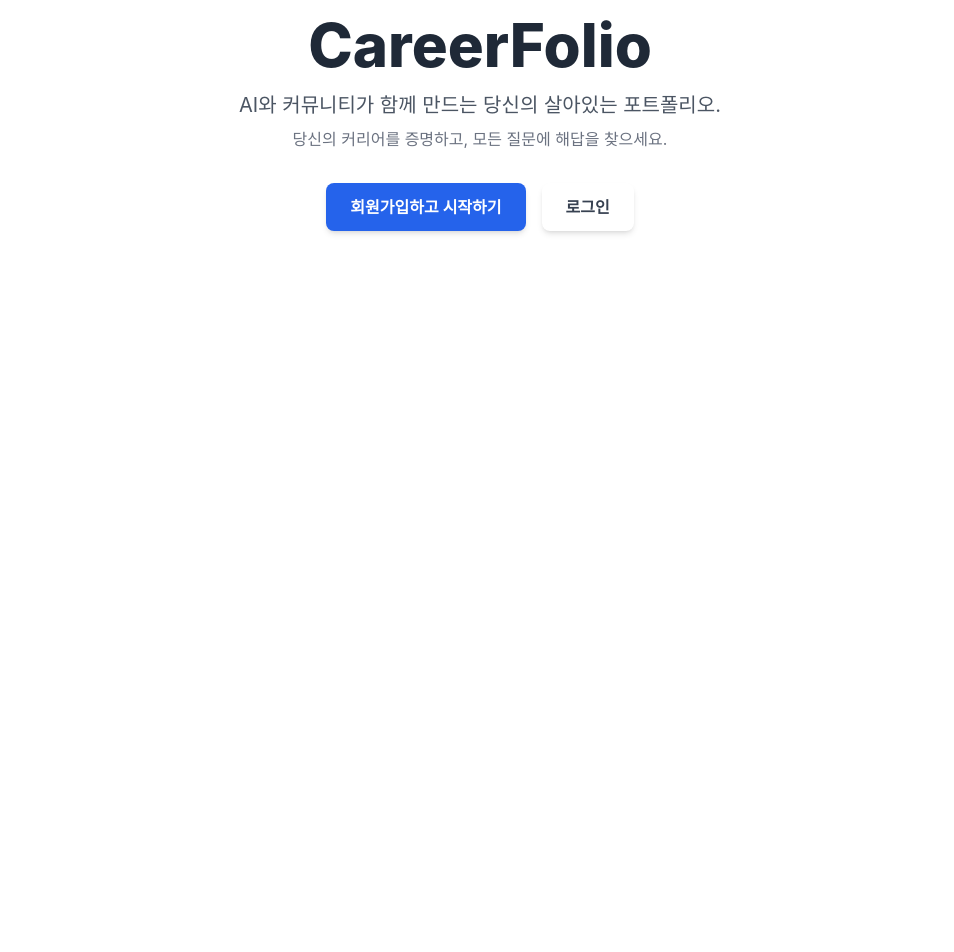
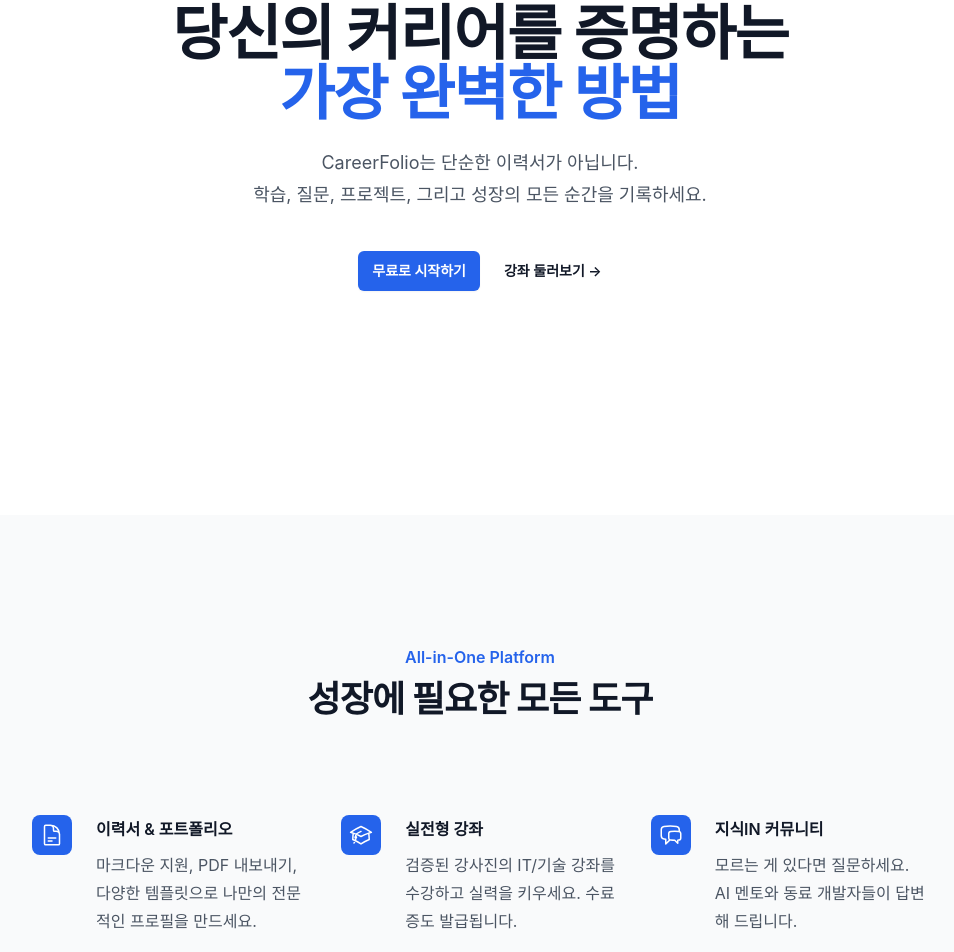
Before and after one commit to ycs-201707010/career-folio-client, a React (Vite) app: page / in a window 1280 px wide. Shown: the part 341-1293 px from the top of the page, without its empty margins (160-1114 px from the left). Before the commit the page ends 864 px from the top, so only its background shows below. Built offline with nearby package versions, Linux system fonts and the light colour scheme; no server answers; a web font is replaced by a local one.

Commit message:
251210 add all-New HomePage and modify Login Handle

```diff
--- a/src/pages/HomePage.jsx
+++ b/src/pages/HomePage.jsx
@@ -1,37 +1,258 @@
 import React from "react";
-import { Link } from "react-router-dom"; // react-router-dom의 Link 컴포넌트 사용
+import { Link } from "react-router-dom";
+import { useAuth } from "../context/AuthContext";
+import { useQuery } from "@tanstack/react-query";
+import axios from "axios";
+import ActivityGraph from "../components/ActivityGraph"; // (잔디 컴포넌트 재사용)
+import {
+  AcademicCapIcon,
+  ChatBubbleLeftRightIcon,
+  DocumentTextIcon,
+  RocketLaunchIcon,
+  ArrowRightIcon,
+} from "@heroicons/react/24/outline";
 
-function HomePage() {
-  return (
-    <div className="min-h-screen flex flex-col items-center justify-center text-center p-4">
-      <div className="max-w-2xl">
-        <h1 className="text-4xl md:text-6xl font-extrabold text-gray-800">
-          CareerFolio
+const API_BASE_URL =
+  import.meta.env.VITE_API_BASE_URL || "http://localhost:8080";
+
+// --- API 함수: 내 활동(잔디) 데이터 가져오기 ---
+const fetchMyActivity = async (userId) => {
+  const { data } = await axios.get(
+    `${API_BASE_URL}/api/profile/${userId}/activity`
+  );
+  return data;
+};
+
+// --------------------------------------------------
+// 1. 비로그인용: 랜딩 페이지 (Landing View)
+// --------------------------------------------------
+const LandingView = () => (
+  <div className="bg-white">
+    {/* Hero Section */}
+    <div className="relative isolate px-6 pt-14 lg:px-8">
+      <div className="mx-auto max-w-2xl py-32 sm:py-48 lg:py-56 text-center">
+        <h1 className="text-4xl font-bold tracking-tight text-gray-900 sm:text-6xl">
+          당신의 커리어를 증명하는 <br />
+          <span className="text-blue-600">가장 완벽한 방법</span>
         </h1>
-        <p className="mt-4 text-lg md:text-xl text-gray-600">
-          AI와 커뮤니티가 함께 만드는 당신의 살아있는 포트폴리오.
+        <p className="mt-6 text-lg leading-8 text-gray-600">
+          CareerFolio는 단순한 이력서가 아닙니다. <br />
+          학습, 질문, 프로젝트, 그리고 성장의 모든 순간을 기록하세요.
         </p>
-        <p className="mt-2 text-md text-gray-500">
-          당신의 커리어를 증명하고, 모든 질문에 해답을 찾으세요.
-        </p>
-
-        <div className="mt-8 flex justify-center gap-4">
+        <div className="mt-10 flex items-center justify-center gap-x-6">
           <Link
-            to="/signup" // 회원가입 페이지 경로
-            className="px-6 py-3 bg-blue-600 text-white font-semibold rounded-lg shadow-md hover:bg-blue-700 focus:outline-none focus:ring-2 focus:ring-blue-500 focus:ring-opacity-75 transition duration-200"
+            to="/signup"
+            className="rounded-md bg-blue-600 px-3.5 py-2.5 text-sm font-semibold text-white shadow-sm hover:bg-blue-500 focus-visible:outline focus-visible:outline-2 focus-visible:outline-offset-2 focus-visible:outline-blue-600"
           >
-            회원가입하고 시작하기
+            무료로 시작하기
           </Link>
           <Link
-            to="/login" // 로그인 페이지 경로 (미리 추가)
-            className="px-6 py-3 bg-white text-gray-700 font-semibold rounded-lg shadow-md hover:bg-gray-100 focus:outline-none focus:ring-2 focus:ring-gray-300 focus:ring-opacity-75 transition duration-200"
+            to="/courses"
+            className="text-sm font-semibold leading-6 text-gray-900"
           >
-            로그인
+            강좌 둘러보기 <span aria-hidden="true">→</span>
           </Link>
         </div>
       </div>
     </div>
+
+    {/* Feature Section */}
+    <div className="bg-gray-50 py-24 sm:py-32">
+      <div className="mx-auto max-w-7xl px-6 lg:px-8">
+        <div className="mx-auto max-w-2xl lg:text-center">
+          <h2 className="text-base font-semibold leading-7 text-blue-600">
+            All-in-One Platform
+          </h2>
+          <p className="mt-2 text-3xl font-bold tracking-tight text-gray-900 sm:text-4xl">
+            성장에 필요한 모든 도구
+          </p>
+        </div>
+        <div className="mx-auto mt-16 max-w-2xl sm:mt-20 lg:mt-24 lg:max-w-4xl">
+          <dl className="grid max-w-xl grid-cols-1 gap-x-8 gap-y-10 lg:max-w-none lg:grid-cols-3 lg:gap-y-16">
+            <div className="relative pl-16">
+              <dt className="text-base font-semibold leading-7 text-gray-900">
+                <div className="absolute left-0 top-0 flex h-10 w-10 items-center justify-center rounded-lg bg-blue-600">
+                  <DocumentTextIcon
+                    className="h-6 w-6 text-white"
+                    aria-hidden="true"
+                  />
+                </div>
+                이력서 & 포트폴리오
+              </dt>
+              <dd className="mt-2 text-base leading-7 text-gray-600">
+                마크다운 지원, PDF 내보내기, 다양한 템플릿으로 나만의 전문적인
+                프로필을 만드세요.
+              </dd>
+            </div>
+            <div className="relative pl-16">
+              <dt className="text-base font-semibold leading-7 text-gray-900">
+                <div className="absolute left-0 top-0 flex h-10 w-10 items-center justify-center rounded-lg bg-blue-600">
+                  <AcademicCapIcon
+                    className="h-6 w-6 text-white"
+                    aria-hidden="true"
+                  />
+                </div>
+                실전형 강좌
+              </dt>
+              <dd className="mt-2 text-base leading-7 text-gray-600">
+                검증된 강사진의 IT/기술 강좌를 수강하고 실력을 키우세요.
+                수료증도 발급됩니다.
+              </dd>
+            </div>
+            <div className="relative pl-16">
+              <dt className="text-base font-semibold leading-7 text-gray-900">
+                <div className="absolute left-0 top-0 flex h-10 w-10 items-center justify-center rounded-lg bg-blue-600">
+                  <ChatBubbleLeftRightIcon
+                    className="h-6 w-6 text-white"
+                    aria-hidden="true"
+                  />
+                </div>
+                지식IN 커뮤니티
+              </dt>
+              <dd className="mt-2 text-base leading-7 text-gray-600">
+                모르는 게 있다면 질문하세요. AI 멘토와 동료 개발자들이 답변해
+                드립니다.
+              </dd>
+            </div>
+          </dl>
+        </div>
+      </div>
+    </div>
+  </div>
+);
+
+// --------------------------------------------------
+// 2. 로그인용: 대시보드 (Dashboard View)
+// --------------------------------------------------
+const DashboardView = ({ user }) => {
+  // 내 활동 데이터 (잔디) 조회
+  const { data: activityData, isLoading } = useQuery({
+    queryKey: ["userActivity", user.id], // user.id 사용 (Turn 83에서 추가한 로그인 ID)
+    queryFn: () => fetchMyActivity(user.id),
+    enabled: !!user.id,
+  });
+
+  return (
+    <div className="min-h-screen bg-gray-50 p-6 md:p-10">
+      <div className="max-w-6xl mx-auto space-y-8">
+        {/* 1. 환영 메시지 & 퀵 메뉴 */}
+        <div className="bg-white rounded-xl p-8 shadow-sm border border-gray-100 flex flex-col md:flex-row justify-between items-center gap-6">
+          <div>
+            <h1 className="text-2xl md:text-3xl font-bold text-gray-900">
+              반가워요,{" "}
+              <span className="text-blue-600">
+                {user.nickname || user.name}
+              </span>
+              님! 👋
+            </h1>
+            <p className="text-gray-500 mt-2">
+              오늘도 목표를 향해 한 걸음 더 나아가 볼까요?
+            </p>
+          </div>
+          <div className="flex gap-3">
+            <Link
+              to="/qna"
+              className="flex items-center gap-2 px-5 py-3 bg-blue-50 text-blue-700 rounded-lg font-semibold hover:bg-blue-100 transition"
+            >
+              <ChatBubbleLeftRightIcon className="w-5 h-5" /> 질문하기
+            </Link>
+            <Link
+              to="/my-resume"
+              className="flex items-center gap-2 px-5 py-3 bg-gray-900 text-white rounded-lg font-semibold hover:bg-gray-800 transition"
+            >
+              <DocumentTextIcon className="w-5 h-5" /> 이력서 관리
+            </Link>
+          </div>
+        </div>
+
+        {/* 2. 내 활동 현황 (잔디) */}
+        <div className="grid grid-cols-1 lg:grid-cols-3 gap-8">
+          {/* 왼쪽: 잔디 그래프 (2/3 차지) */}
+          <div className="lg:col-span-2 space-y-6">
+            <div className="bg-white rounded-xl p-6 shadow-sm border border-gray-100">
+              <h2 className="text-lg font-bold text-gray-800 mb-4 flex items-center gap-2">
+                <RocketLaunchIcon className="w-5 h-5 text-green-500" />
+                최근 활동 기록
+              </h2>
+              {isLoading ? (
+                <div className="h-32 flex items-center justify-center text-gray-400">
+                  데이터 로딩 중...
+                </div>
+              ) : (
+                <ActivityGraph activityData={activityData} />
+              )}
+            </div>
+
+            {/* (추가 가능: 최근 수강 중인 강좌 목록 등) */}
+            <div className="bg-gradient-to-r from-indigo-500 to-purple-600 rounded-xl p-6 text-white shadow-lg">
+              <h3 className="text-xl font-bold mb-2">
+                학습 열정을 불태우세요! 🔥
+              </h3>
+              <p className="opacity-90 mb-4">
+                새로운 기술을 배우고 커리어를 업그레이드할 시간입니다.
+              </p>
+              <Link
+                to="/courses"
+                className="inline-flex items-center gap-2 bg-white text-indigo-600 px-4 py-2 rounded-lg font-bold hover:bg-gray-100 transition"
+              >
+                추천 강좌 보러가기 <ArrowRightIcon className="w-4 h-4" />
+              </Link>
+            </div>
+          </div>
+
+          {/* 오른쪽: 바로가기 및 알림 요약 (1/3 차지) */}
+          <div className="space-y-6">
+            <div className="bg-white rounded-xl p-6 shadow-sm border border-gray-100">
+              <h3 className="font-bold text-gray-800 mb-4">바로가기</h3>
+              <ul className="space-y-3 text-sm text-gray-600">
+                <li>
+                  <Link
+                    to={`/profile/${user.id}`}
+                    className="flex items-center justify-between hover:text-blue-600 group"
+                  >
+                    <span>내 공개 프로필</span>
+                    <ArrowRightIcon className="w-4 h-4 text-gray-300 group-hover:text-blue-500" />
+                  </Link>
+                </li>
+                <li className="border-t pt-3">
+                  <Link
+                    to="/my-courses"
+                    className="flex items-center justify-between hover:text-blue-600 group"
+                  >
+                    <span>내 강의실</span>
+                    <ArrowRightIcon className="w-4 h-4 text-gray-300 group-hover:text-blue-500" />
+                  </Link>
+                </li>
+                {user.role === "admin" && (
+                  <li className="border-t pt-3">
+                    <Link
+                      to="/admin/dashboard"
+                      className="flex items-center justify-between text-purple-600 font-bold hover:text-purple-800 group"
+                    >
+                      <span>관리자 대시보드</span>
+                      <ArrowRightIcon className="w-4 h-4" />
+                    </Link>
+                  </li>
+                )}
+              </ul>
+            </div>
+
+            {/* (공지사항 등 추가 가능) */}
+          </div>
+        </div>
+      </div>
+    </div>
   );
+};
+
+// --------------------------------------------------
+// 메인 페이지 컴포넌트
+// --------------------------------------------------
+function HomePage() {
+  const { user } = useAuth(); // 로그인 여부 확인
+
+  // user가 있으면 DashboardView, 없으면 LandingView 렌더링
+  return user ? <DashboardView user={user} /> : <LandingView />;
 }
 
 export default HomePage;
--- a/src/pages/LoginPage.jsx
+++ b/src/pages/LoginPage.jsx
@@ -21,7 +21,7 @@
         password,
       });
       login(response.data.token); // AuthContext의 login 함수 호출
-      navigate("/dashboard"); // 로그인 성공 시 대시보드로 이동
+      navigate("/"); // 로그인 성공 시 대시보드로 이동
     } catch (err) {
       setError(err.response?.data?.message || "로그인에 실패했습니다.");
     }
```
